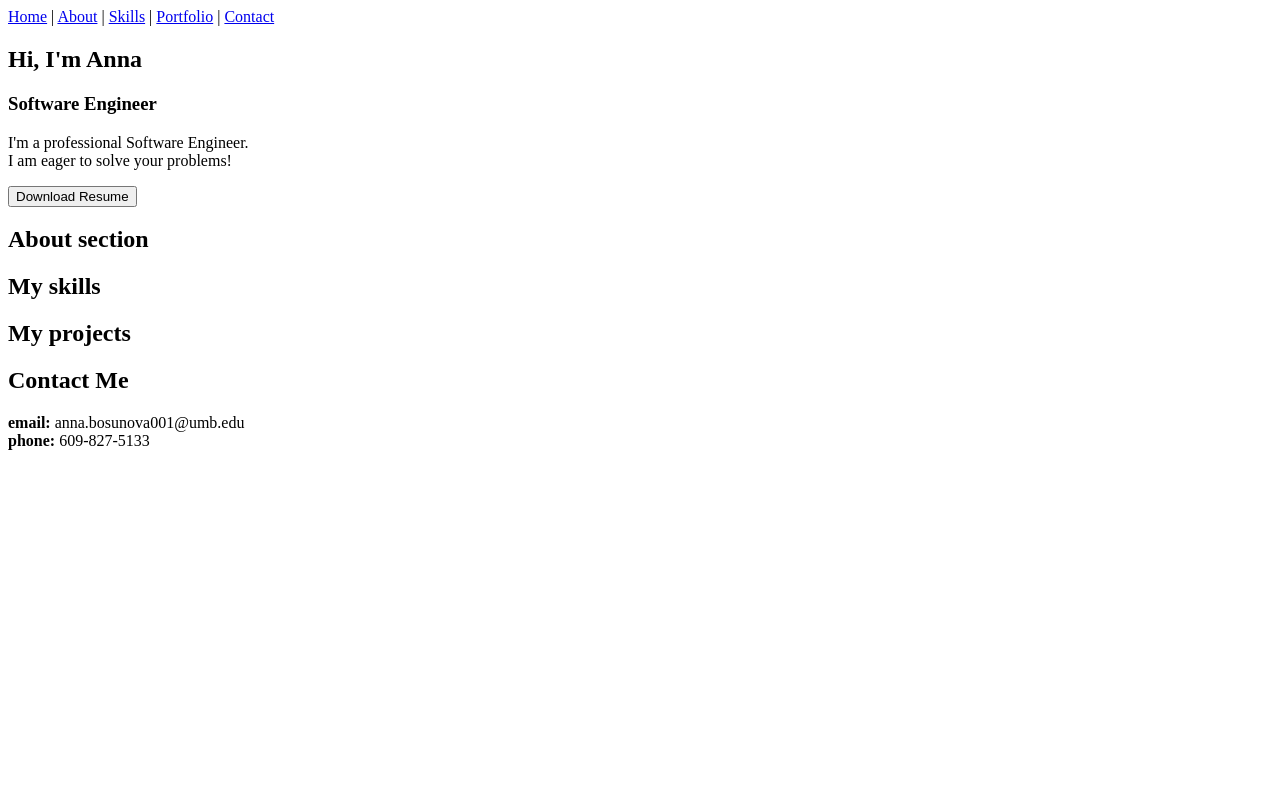
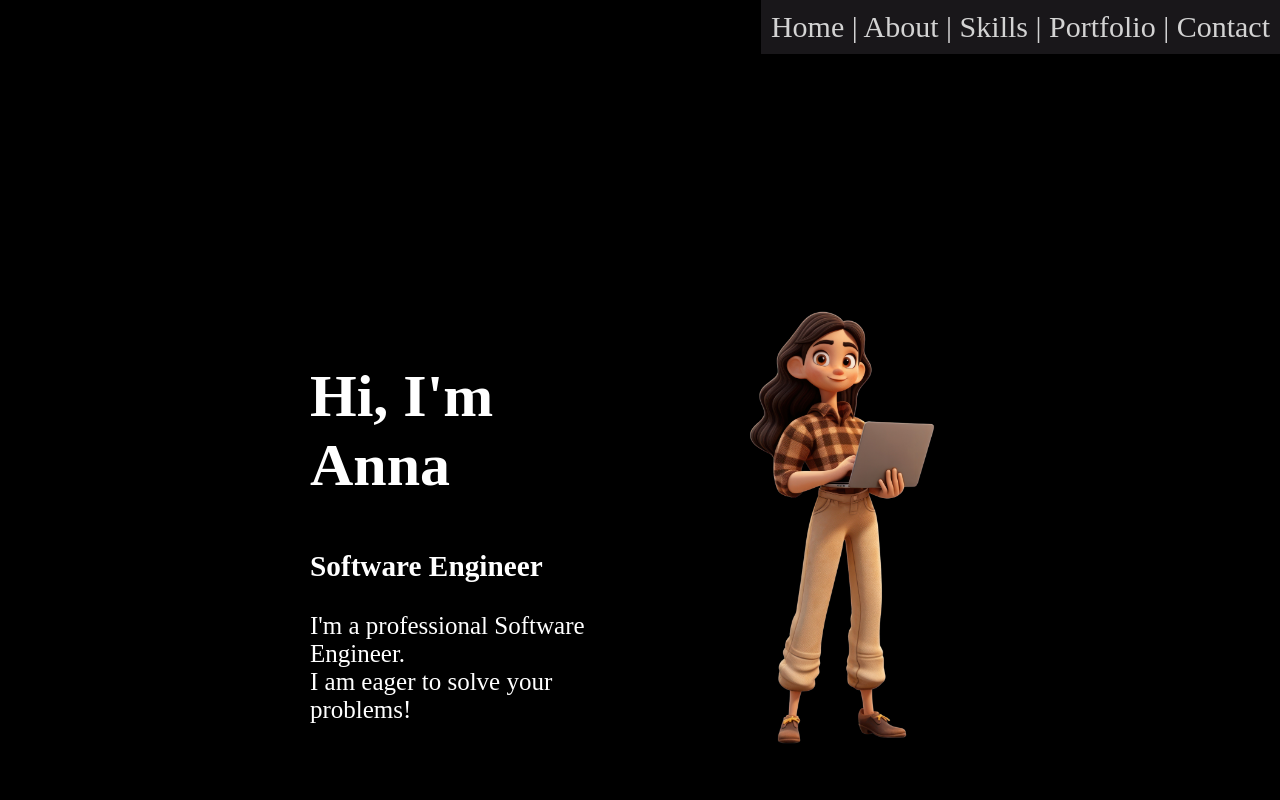
Before and after one commit to annabosunova/annabosunova.github.io, a plain HTML site: page index.html in a window 1280 px wide. Shown: the top 800 px of the page. Drawn offline with Linux system fonts and the light colour scheme.

Commit message:
Add styles

```diff
--- a/index.html
+++ b/index.html
@@ -8,6 +8,7 @@
     <meta name="viewport" content="width=device-width, initial-scale=1.0" />
     <!--Title of the page-->
     <title>Anna's webpage</title>
+    <link rel="stylesheet" type="text/css" href="style.css">
 </head>
 <!--Body of html document-->
 <body>
@@ -28,14 +29,15 @@
     <!--Home Section-->
     <section id="home-section">
         <div id="home">
-            <h1>Hi, I'm Anna</h1>
-            <h3>Software Engineer</h3>
-            <p>I'm a professional Software Engineer. <br>
-                I am eager to solve your problems!
-            </p>
-            <!--Button to download the resume-->
-            <div id="download-resume-btn">
-                <button>Download Resume</button>
+            <div class="content">
+                <h1 class="home-header">Hi, I'm Anna</h1>
+                <h3>Software Engineer</h3>
+                <p>I'm a professional Software Engineer. <br>
+                    I am eager to solve your problems!
+                </p>
+            </div>
+            <div class="image">
+                <img src="/imgs/home-img.png" alt="Anna's image">
             </div>
         </div>
     </section>
@@ -43,12 +45,24 @@
     <section id="about-section">
         <div id="about">
             <h1>About section</h1>
+            <p> I'm senior at UMass Boston! </p>
         </div>
     </section>
     <!--Skills Section-->
     <section id="skills-section">
         <div id="skills">
             <h1>My skills</h1>
+            <ul>
+                <li>Java</li>
+                <li>HTML</li>
+                <li>CSS</li>
+                <li>JavaScript</li>
+                <li>Python</li>
+                <li>C/C++</li>
+                <li>Racket</li>
+
+
+            </ul>
         </div>
     </section>
     <!--Portfolio Section-->
--- /dev/null
+++ b/style.css
@@ -0,0 +1,71 @@
+body{
+    margin: 10px;
+    background-color: black;
+    color: white;
+    font-size: 25px;
+}
+body h1 {
+    font-size: 60px;
+}
+header{
+    position: fixed;
+    top: 0;
+    left: 0;
+    width: 100%;
+    z-index: 1000;
+    font-size: 30px;
+    color: rgb(240, 234, 245);
+}
+
+#menu{
+    float: right;
+    color: lightgray;
+    background-color:   #19171a;
+    padding: 10px;
+}
+/* Change default behavior of visited links */
+#menu a:link,
+#menu a:visited {
+    color: lightgray;
+    text-decoration: none;
+}
+
+#home-section {
+margin: 300px;
+}
+#home {
+    display: flex;
+    justify-content: space-between;
+    align-items: center;
+}
+.content {
+    flex: 1;
+    padding-right: 20px;
+}
+
+.image {
+    flex: 1;
+    text-align: right;
+}
+.image img {
+    max-width: 80%;
+    height: auto;
+}
+#about-section {
+    margin-left: 500px;
+}
+
+#skills-section {
+    margin-top: 400px;
+    margin-left: 500px;
+}
+#skills-section ul{
+    color: #afacb0;
+}
+#portfolio-section {
+    margin-top: 400px;
+}
+
+#contact-section {
+    margin-top: 400px;
+}
```
Also changed, not shown: imgs/home-img.png (added), 3 other files.
